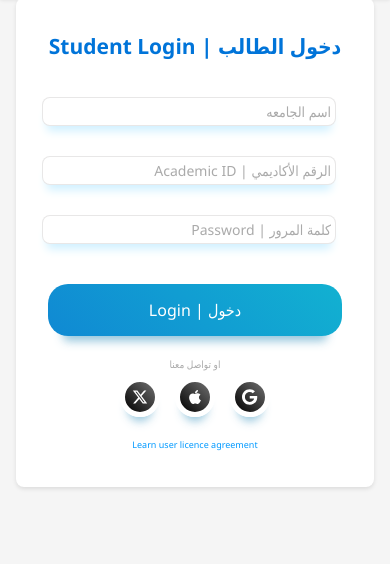
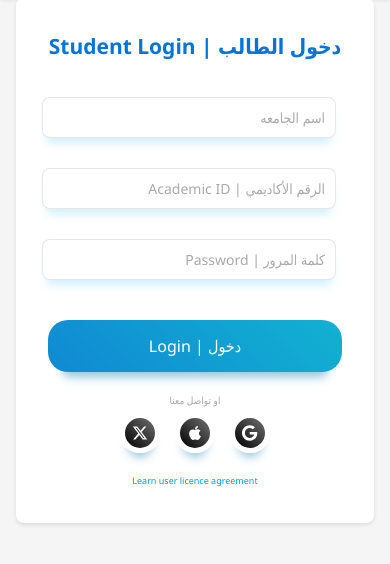
Before and after one commit to Abdaluziz-Alshalafi/unver, a plain HTML site: page index.html in a window 390 px wide. Shown: the part 188-752 px from the top of the page. Drawn offline with Linux system fonts and the light colour scheme.

Commit message:
Update responsive.css

```diff
--- a/css/responsive.css
+++ b/css/responsive.css
@@ -75,7 +75,7 @@
   /* المدخلات */
   .input {
 	width: 100%;
-	padding: var(--spacing-sm);
+/* 	padding: var(--spacing-sm); */
 	border: 1px solid var(--border-color);
 	border-radius: var(--border-radius);
 	margin-bottom: var(--spacing-sm);
```
